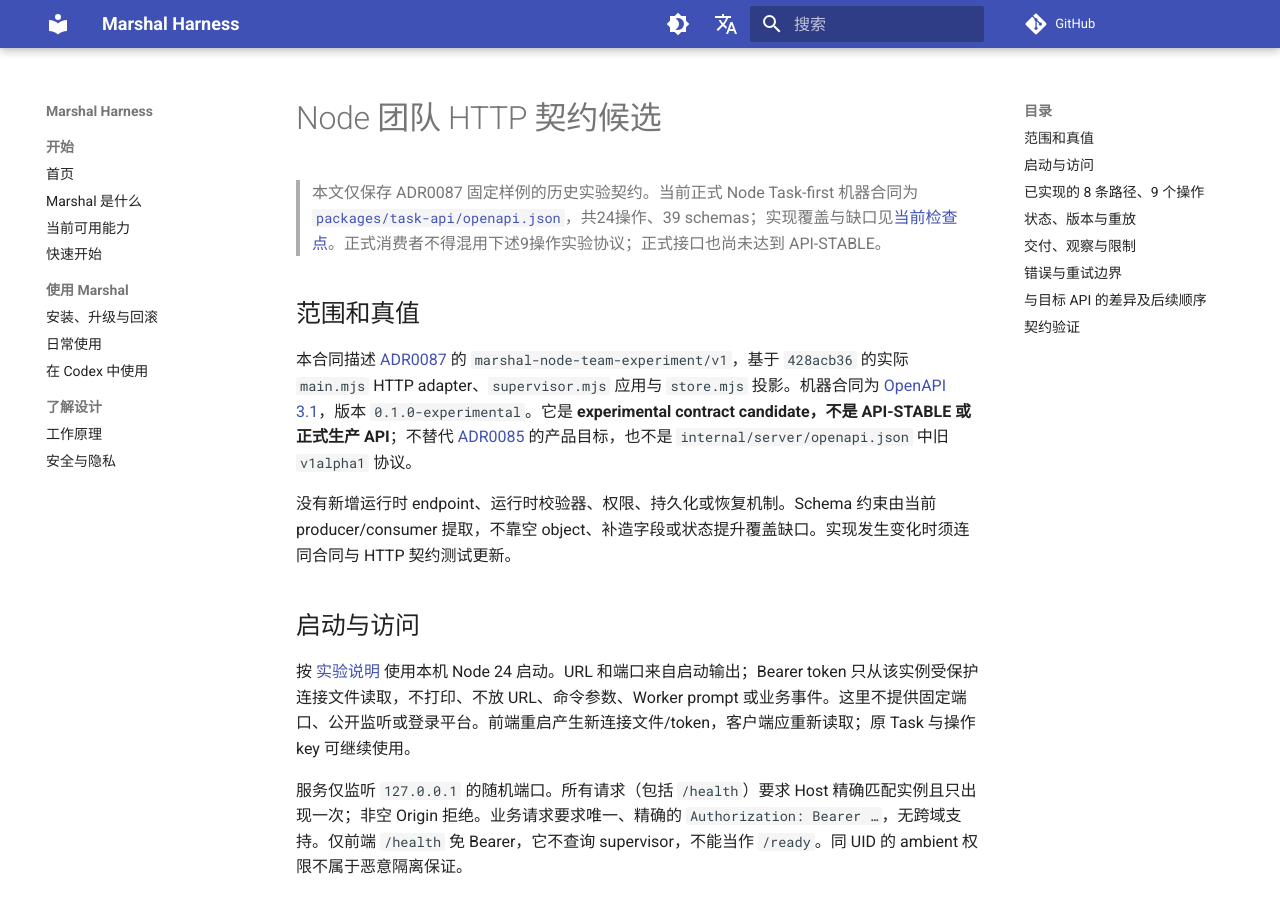
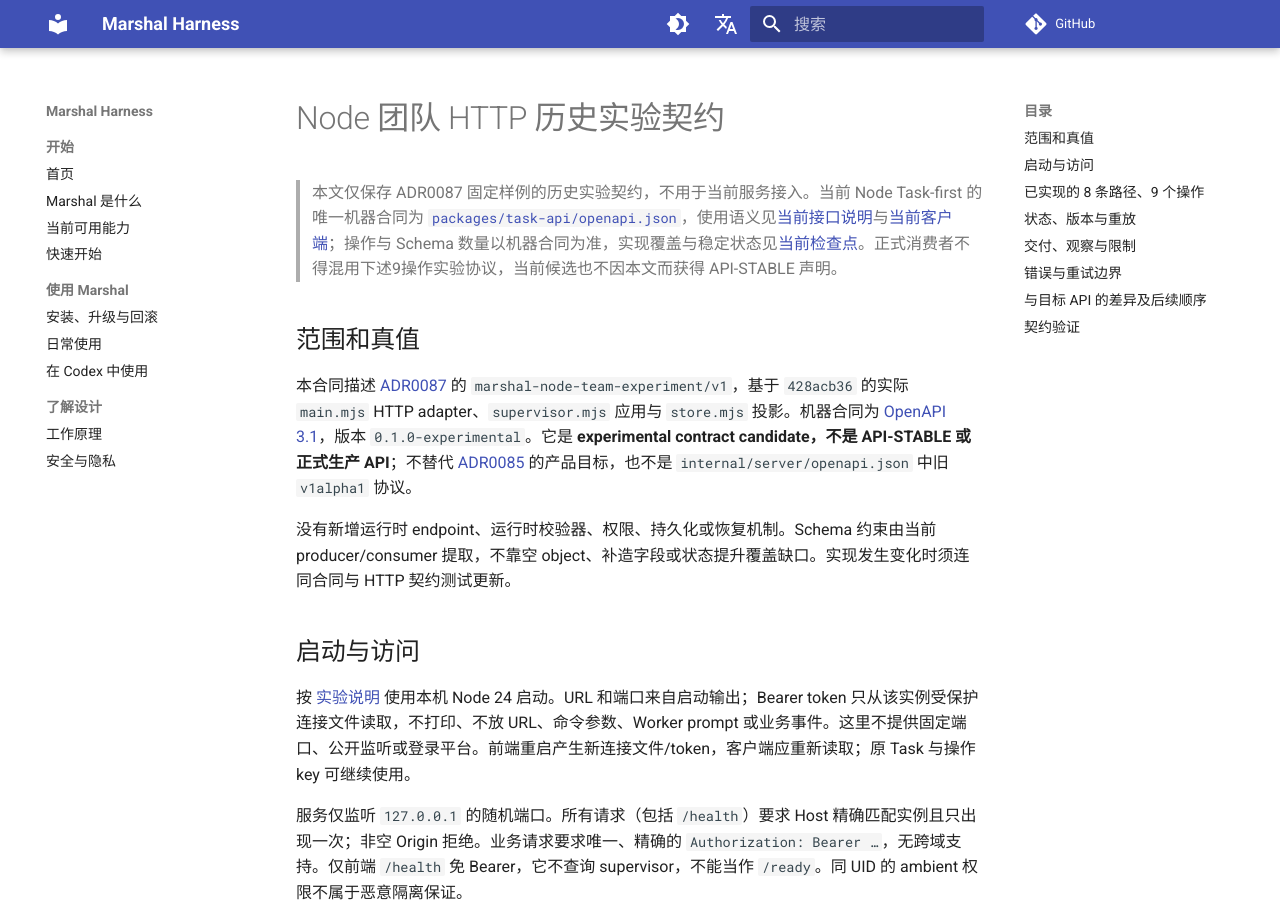
Before and after one commit to chiga0/marshal-harness, an MkDocs documentation site: the page built from docs/node-api-contract.md, in a window 1280 px wide and 900 px high. Built offline with MkDocs 1.6.1 and Material for MkDocs 9.7.7, drawn with Linux system fonts in a browser that asks for light colours; comment, search, counter and statistics services are not loaded.

Commit message:
docs: point API consumers to current Task contract

```diff
--- a/docs/node-api-contract.md
+++ b/docs/node-api-contract.md
@@ -1,6 +1,6 @@
-# Node 团队 HTTP 契约候选
+# Node 团队 HTTP 历史实验契约
 
-> 本文仅保存 ADR0087 固定样例的历史实验契约。当前正式 Node Task-first 机器合同为 [`packages/task-api/openapi.json`](../packages/task-api/openapi.json)，共24操作、39 schemas；实现覆盖与缺口见[当前检查点](node-task-service-status-2026-09-08.md)。正式消费者不得混用下述9操作实验协议；正式接口也尚未达到 API-STABLE。
+> 本文仅保存 ADR0087 固定样例的历史实验契约，不用于当前服务接入。当前 Node Task-first 的唯一机器合同为 [`packages/task-api/openapi.json`](../packages/task-api/openapi.json)，使用语义见[当前接口说明](../packages/task-api/README.md)与[当前客户端](../packages/task-client/README.md)；操作与 Schema 数量以机器合同为准，实现覆盖与稳定状态见[当前检查点](node-task-service-status-2026-09-08.md)。正式消费者不得混用下述9操作实验协议，当前候选也不因本文而获得 API-STABLE 声明。
 
 ## 范围和真值
 
```
Also changed, not shown: docs/agent-team-service-milestones.md (+1 -1 lines), packages/task-client/README.md (+2 -1 lines).
